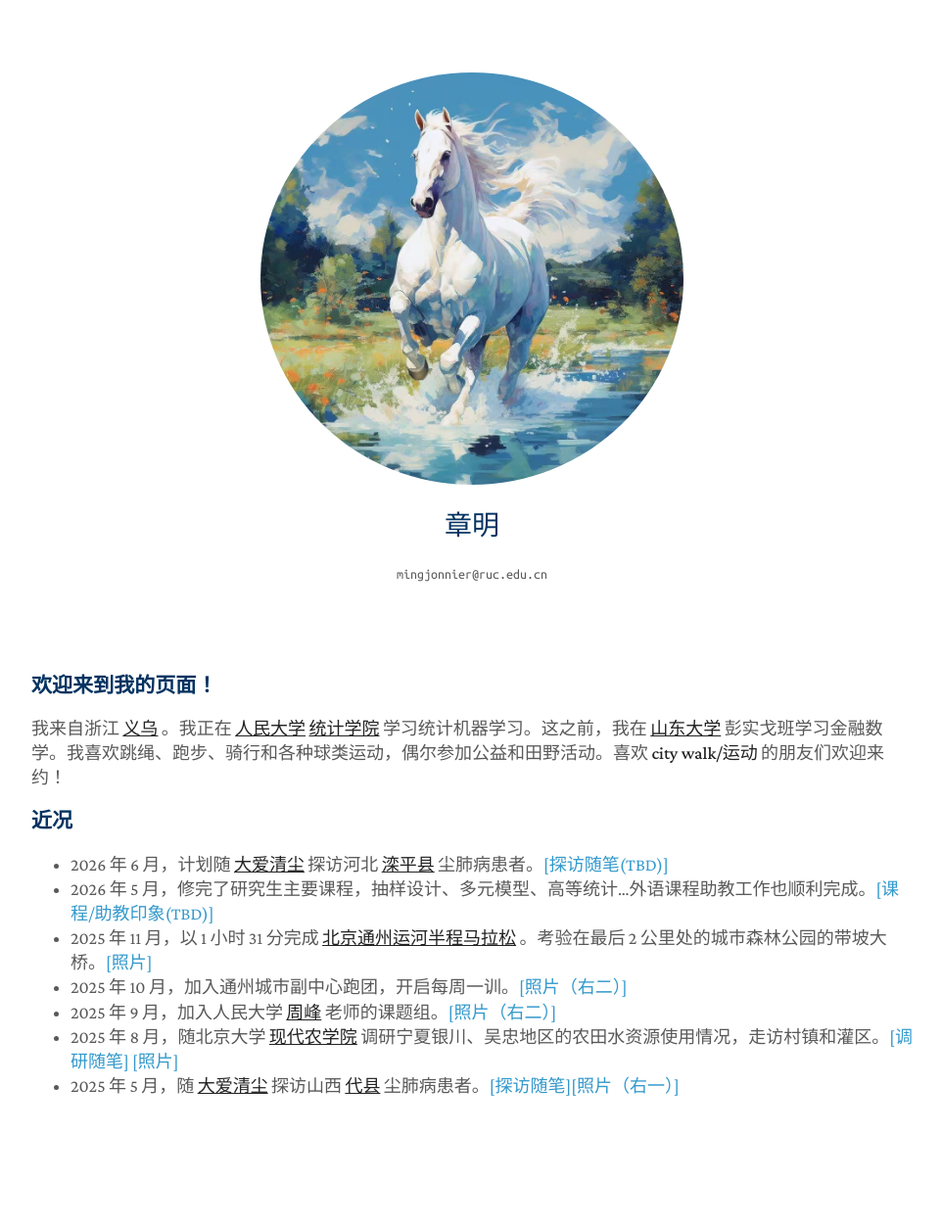
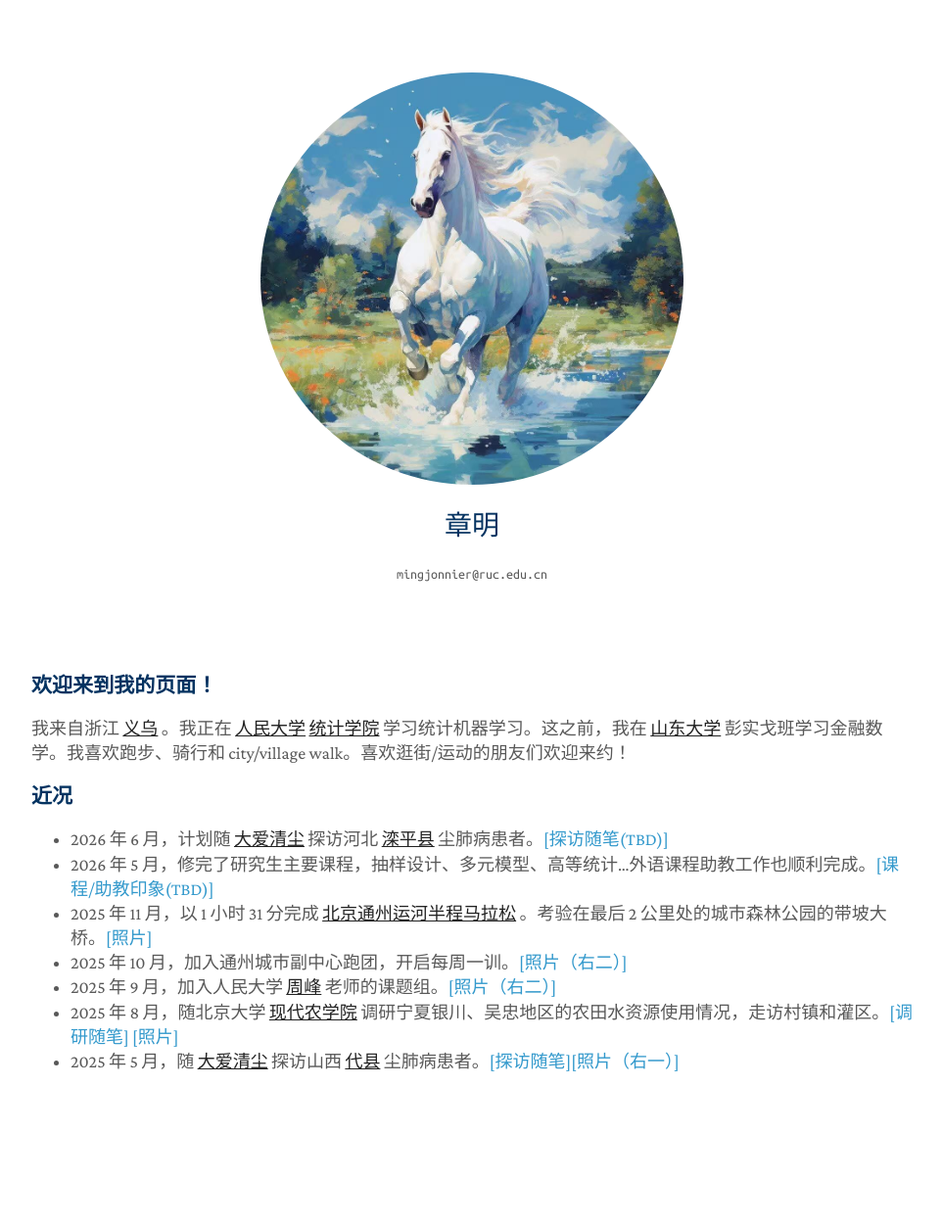
Before and after one commit to zhangming4153/zhangming4153.github.io, a Jekyll site: the page built from index.md, in a window 1280 px wide. Shown: the whole page at 98% size, without its empty margins (158-1120 px from the left). Built offline with Jekyll 4.4.1, drawn with Linux system fonts in a browser that asks for light colours; a style sheet for code colours, icons or effects is not loaded; after the commit the page ends 1228 px from its top, so only the background shows below that.

Commit message:
Update index.md

```diff
--- a/index.md
+++ b/index.md
@@ -5,7 +5,7 @@ title: 章明
 ---
 ### 欢迎来到我的页面！
 
-我来自浙江 <a href="https://baike.baidu.com/item/义乌市"><strong><u>义乌</u></strong></a> 。我正在 <a href="http://ruc.edu.cn"><strong><u>人民大学</u></strong></a> <a href="http://stat.ruc.edu.cn"><strong><u>统计学院</u></strong></a> 学习统计机器学习。这之前，我在 <a href="https://www.sdu.edu.cn/index.htm"><strong><u>山东大学</u></strong></a> 彭实戈班学习金融数学。我喜欢跳绳、跑步、骑行和各种球类运动，偶尔参加公益和田野活动。喜欢 **city walk/运动** 的朋友们欢迎来约！
+我来自浙江 <a href="https://baike.baidu.com/item/义乌市"><strong><u>义乌</u></strong></a> 。我正在 <a href="http://ruc.edu.cn"><strong><u>人民大学</u></strong></a> <a href="http://stat.ruc.edu.cn"><strong><u>统计学院</u></strong></a> 学习统计机器学习。这之前，我在 <a href="https://www.sdu.edu.cn/index.htm"><strong><u>山东大学</u></strong></a> 彭实戈班学习金融数学。我喜欢跑步、骑行和 city/village walk。喜欢逛街/运动的朋友们欢迎来约！
 
 ### 近况
 
```
